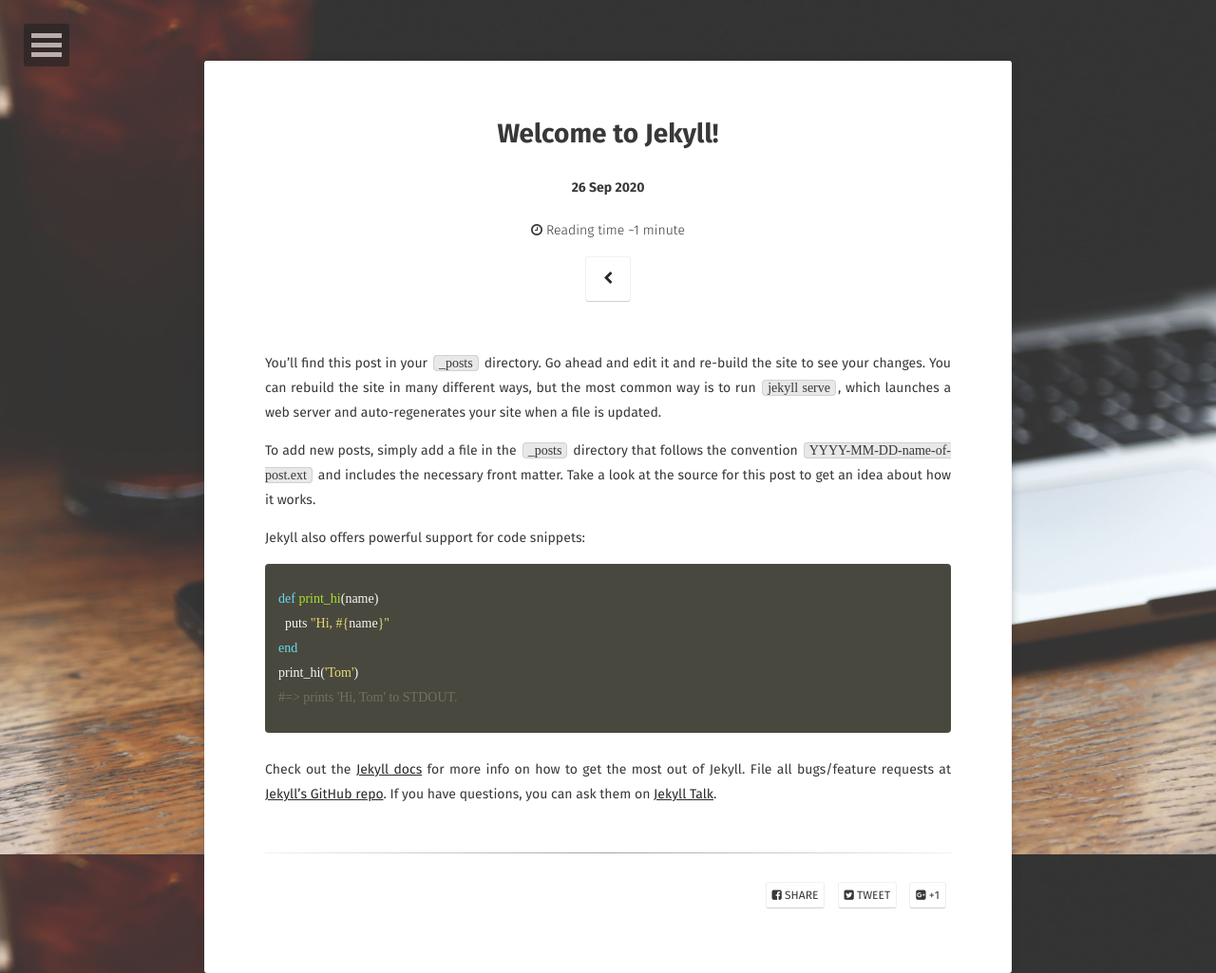
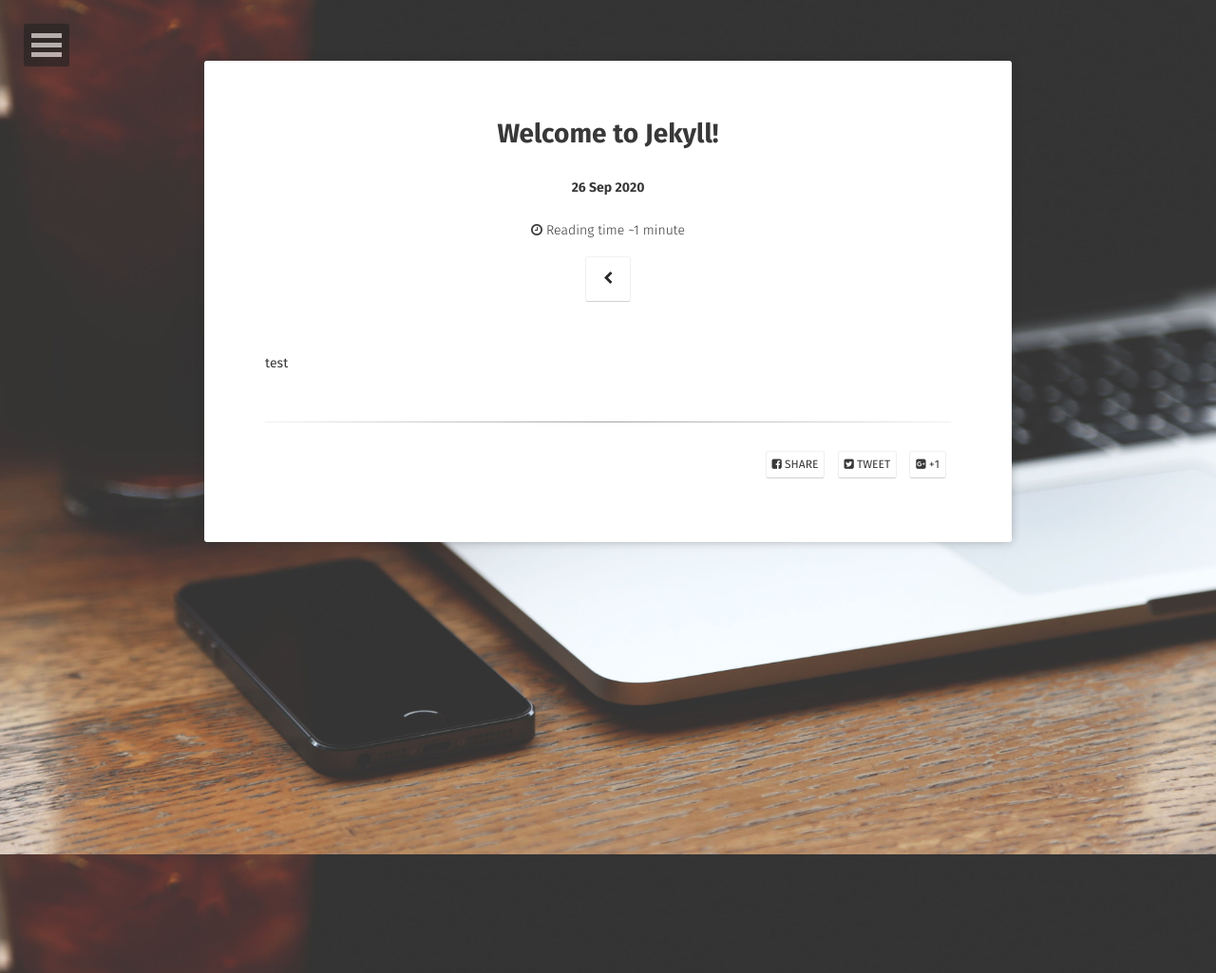
Before and after one commit to dora-author/dora-author.github.io, a Jekyll site: the page built from _posts/2020-12-9-welcome-to-jekyll.markdown, in a window 1280 px wide. Shown: the whole page at 95% size. Built offline with Jekyll 4.4.1, drawn with Linux system fonts in a browser that asks for light colours; some web fonts are replaced; comment, search, counter and statistics services are not loaded; some of the changed lines change nothing that is shown.

Commit message:
Add post

```diff
--- a/_config.yml
+++ b/_config.yml
@@ -37,7 +37,7 @@
   noscript: false
 permalink: /:title/
 markdown: kramdown
-theme: moon
+# theme: moon
 highlighter: rouge
 encoding: UTF-8
 kramdown:
--- /dev/null
+++ b/_posts/2020-12-9-welcome-to-jekyll.markdown
@@ -0,0 +1,7 @@
+---
+layout: post
+title:  "Welcome to Jekyll!"
+date:   2020-09-26 22:11:49 +0900
+categories: jekyll update
+---
+test
```
Also changed, not shown: Gemfile.lock.
